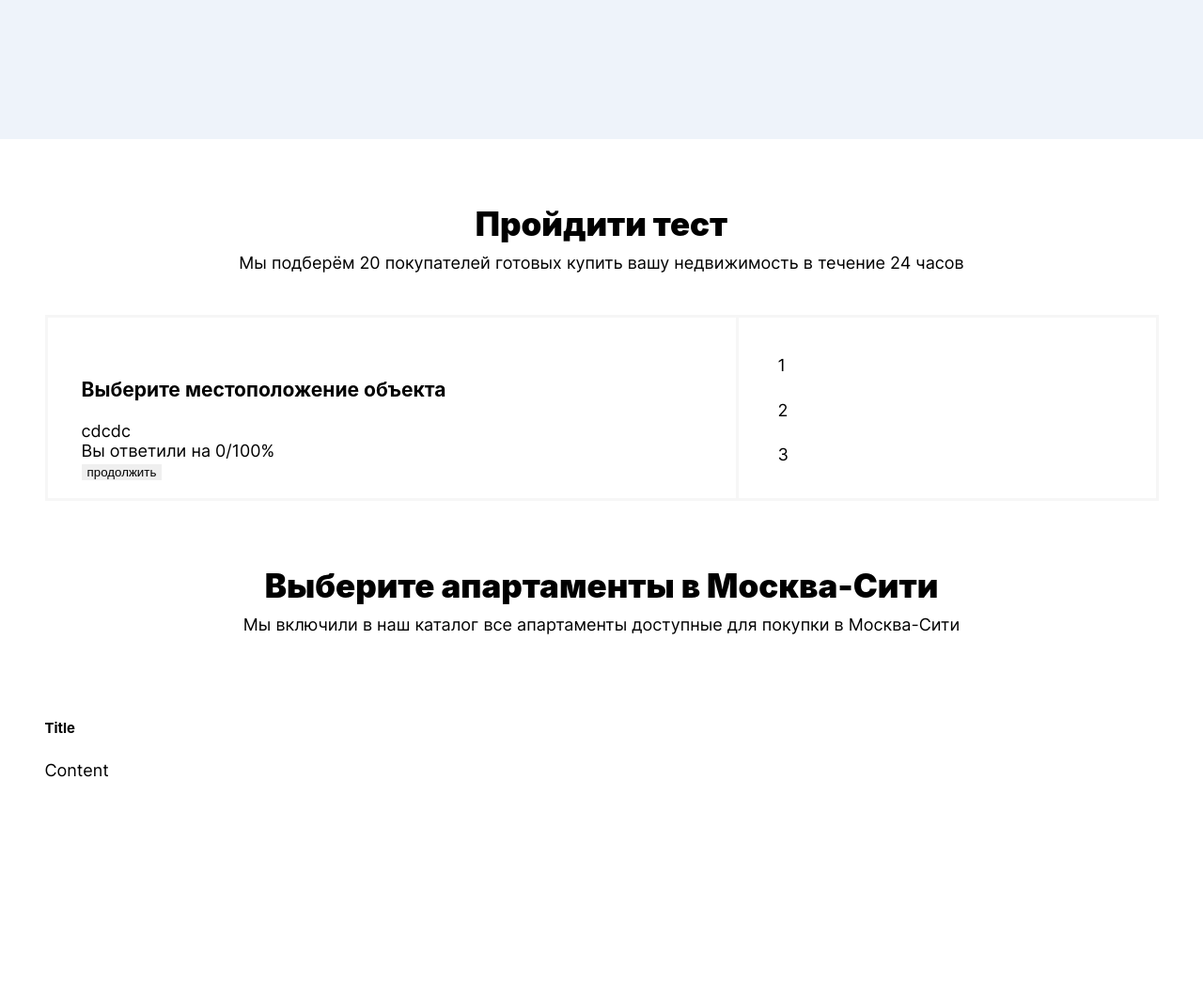
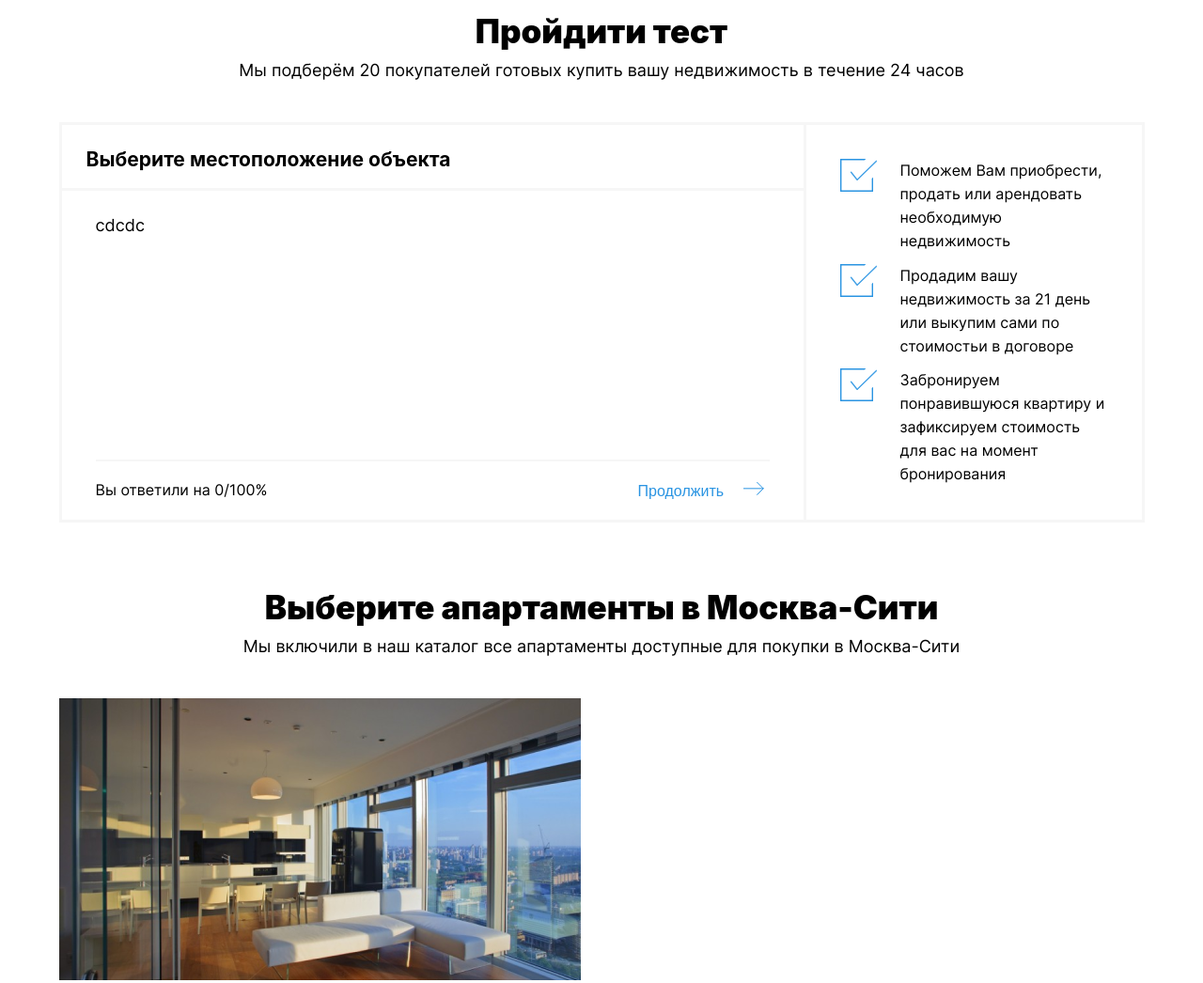
Before and after one commit to NikitaSidor/ArtLife, a website: page app/index.html in a window 1280 px wide. Shown: the part 937-1983 px from the top of the page at 94% size. Before the commit the page ends 1785 px from the top, so only its background shows below. Drawn offline with Linux system fonts and the light colour scheme; a web font is replaced by a local one.

Commit message:
finish quiz

```diff
--- a/app/index.html
+++ b/app/index.html
@@ -40,20 +40,45 @@
                     </div>
                     <div class="quiz_block">
                         <div class="quiz_block-info">
-                            <h3 class="quiz_block-title">Выберите местоположение объекта</h3>
-                            <ul class="quiz_block-question">
+                            <div class="quiz_block-title">
+                                <h3>Выберите местоположение объекта</h3>
+                            </div>
+                            <ul class="quiz_block-questions">
                                 <li>cdcdc</li>
                             </ul>
                             <div class="quiz_block-footer">
                                 <div class="quiz_block-answer">Вы ответили на 0/100%</div>
-                                <button class="quiz_block-next">продолжить</button>
+                                <button class="quiz_block-next">
+                                    Продолжить
+                                    <svg width="22" height="16" viewBox="0 0 22 16" fill="none" xmlns="http://www.w3.org/2000/svg">
+                                        <path d="M0 7.83878H21M14.3535 14.6776L21.5459 7.48522M14.3536 1L21.5459 8.19239" stroke="#2A94E2"/>
+                                    </svg>
+                                </button>
                             </div>
                         </div>
-                        <div class="quiz_block-plus">
-                            <ul class="li">1</ul>
-                            <ul class="li">2</ul>
-                            <ul class="li">3</ul>
-                        </div>
+                        <ul class="quiz_block-plus">
+                            <li>
+                                <svg width="40" height="35" viewBox="0 0 40 35" fill="none" xmlns="http://www.w3.org/2000/svg">
+                                    <path d="M18.0858 21.6842L11.7549 13.7769L11 14.2657L17.9978 23L39 2.56809L38.3238 2L18.0858 21.6842Z" fill="#2A94E2" stroke="#2A94E2" stroke-width="0.5"/>
+                                    <path fill-rule="evenodd" clip-rule="evenodd" d="M27.2843 0H1.4H0V1.4V33.6V35H1.4H33.6H35V33.6V19.7296L33.6 21.1038V33.6H1.4V1.4H25.858L27.2843 0Z" fill="#2A94E2"/>
+                                </svg>
+                                <div class="text">Поможем Вам приобрести, продать или арендовать необходимую недвижимость</div>
+                            </li>
+                            <li>
+                                <svg width="40" height="35" viewBox="0 0 40 35" fill="none" xmlns="http://www.w3.org/2000/svg">
+                                    <path d="M18.0858 21.6842L11.7549 13.7769L11 14.2657L17.9978 23L39 2.56809L38.3238 2L18.0858 21.6842Z" fill="#2A94E2" stroke="#2A94E2" stroke-width="0.5"/>
+                                    <path fill-rule="evenodd" clip-rule="evenodd" d="M27.2843 0H1.4H0V1.4V33.6V35H1.4H33.6H35V33.6V19.7296L33.6 21.1038V33.6H1.4V1.4H25.858L27.2843 0Z" fill="#2A94E2"/>
+                                </svg>
+                                <div class="text">Продадим вашу недвижимость за 21 день или выкупим сами по стоимостьи в договоре</div>
+                            </li>
+                            <li>
+                                <svg width="40" height="35" viewBox="0 0 40 35" fill="none" xmlns="http://www.w3.org/2000/svg">
+                                    <path d="M18.0858 21.6842L11.7549 13.7769L11 14.2657L17.9978 23L39 2.56809L38.3238 2L18.0858 21.6842Z" fill="#2A94E2" stroke="#2A94E2" stroke-width="0.5"/>
+                                    <path fill-rule="evenodd" clip-rule="evenodd" d="M27.2843 0H1.4H0V1.4V33.6V35H1.4H33.6H35V33.6V19.7296L33.6 21.1038V33.6H1.4V1.4H25.858L27.2843 0Z" fill="#2A94E2"/>
+                                </svg>
+                                <div class="text">Забронируем понравившуюся квартиру и зафиксируем стоимость для вас на момент бронирования</div>
+                            </li>
+                        </ul>
                     </div>
                 </div>
             </section>
@@ -64,7 +89,7 @@
                 </div>
                 <div class="catalog_main-blocks">
                     <div class="card">
-                        <img class="card-img-top" src="" alt="">
+                        <img class="card-img-top" src="./img/apartmens.png" alt="кывртира">
                         <div class="card-body">
                             <h5 class="card-title">Title</h5>
                             <p class="card-text">Content</p>
--- a/app/scss/_reset.scss
+++ b/app/scss/_reset.scss
@@ -2,6 +2,9 @@
     box-sizing: border-box;
     font-size: 18px;
     font-family: 'Inter', sans-serif;
+}
+* {
+    box-sizing: border-box;
 }
 html, body {
     width: 100%;
--- a/app/scss/_slider.scss
+++ b/app/scss/_slider.scss
@@ -7,9 +7,9 @@
     overflow:hidden;
     &-img {
         position: absolute;
+        overflow:hidden;
         top:0;
         right: 0;
-        overflow: hidden;
         width: 100%;
         height: 880px;
         z-index: 0;
--- a/app/scss/_styles.scss
+++ b/app/scss/_styles.scss
@@ -2,7 +2,6 @@
     display: flex;
     border: 3px solid $gray;
     &-info {
-        padding: 43px 36px 19px;
         flex: 1 1;
     }
     &-plus {
@@ -10,7 +9,73 @@
         flex-direction: column;
         justify-content: space-between;
         min-width: 360px;
-        padding: 40px 42px 36px;
         border-left: 3px solid $gray;
     }
+    &-title {
+        padding: 26px 26px 20px;
+        line-height: 1;
+        border-bottom: 3px solid $gray;
+        h3 {
+            margin: 0;
+        }
+    }
+    &-questions {
+        padding: 26px 36px;
+        max-height: 286px;
+        height: 286px;
+    }
+    &-footer {
+        display: flex;
+        justify-content: space-between;
+        padding: 20px 0;
+        margin-left: 36px;
+        margin-right: 36px;
+        border-top: 2px solid $gray;
+        font-size: 16px;
+    }
+    &-next {
+        background: none;
+        font-size: 16px;
+        color: $blue;
+        svg {
+            margin-left: 16px;
+            path {
+                stroke: $blue;
+            }
+        }
+    }
+    &-plus {
+        margin: 0;
+        padding:  36px;
+        max-width: 280px;
+        li {
+            display: flex;
+            gap: 24px;
+            font-size: 16px;
+            line-height: 25px;
+            img {
+                min-width: 40px;
+                height: 35px;
+            }
+            svg {
+                min-width: 40px;
+                height: 35px;
+            }
+        }
+    }
 }
+
+.catalog {
+    &_block {
+        position: relative;
+        &-blocks {
+            display: grid;
+            grid-template-columns: repeat(2, 1fr);
+            gap: 30px;
+            .card {
+                background: #FFFFFF;
+                border: 1px solid $gray;
+            }
+        }
+    }
+}
```
Also changed, not shown: app/css/style.min.css, app/img/Subtract.svg (added), app/img/apartmens.png (added), app/img/array.svg (added).
